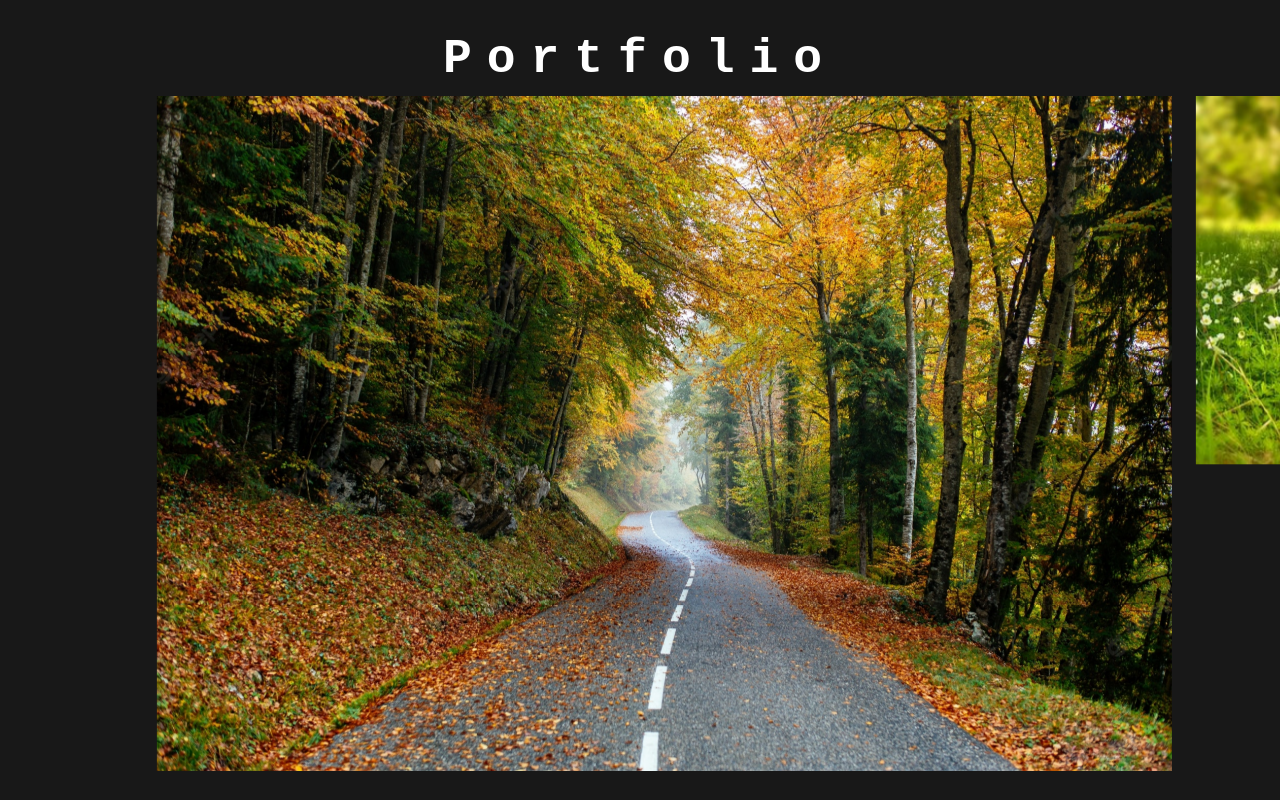
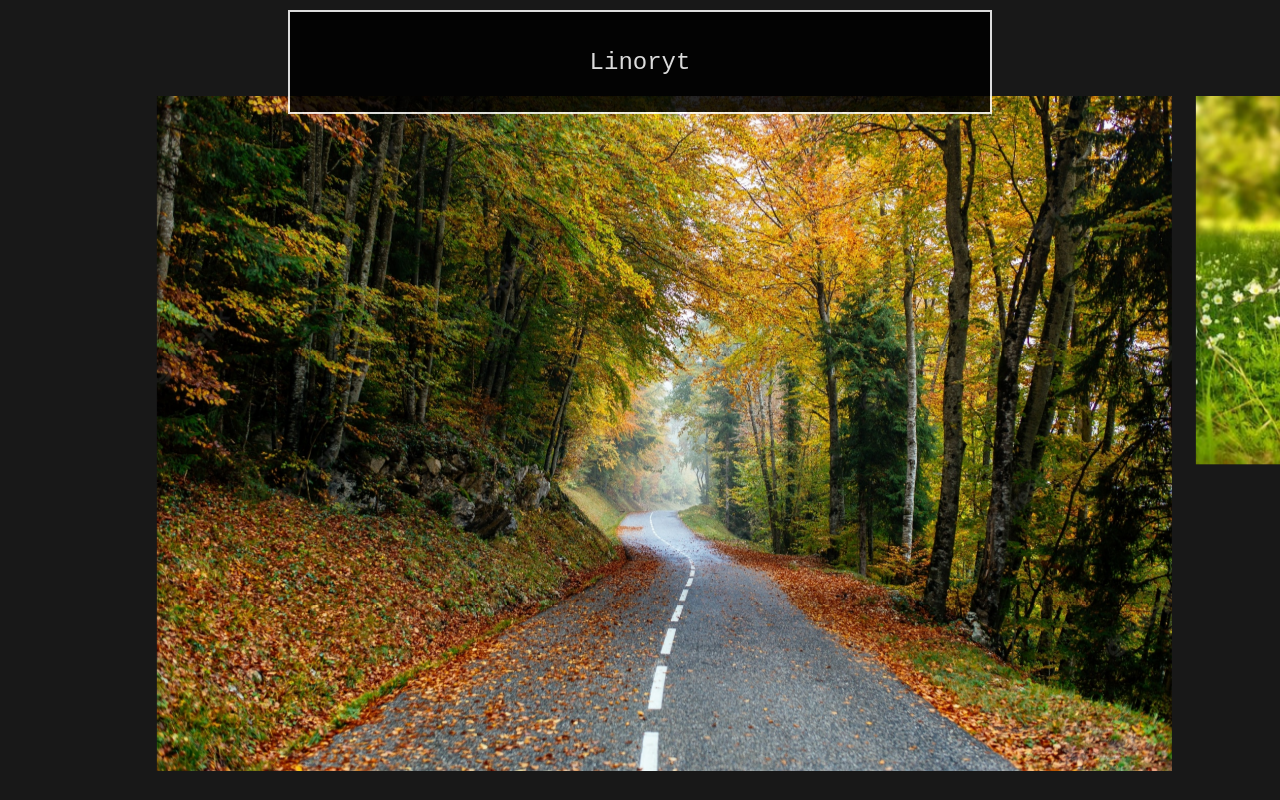
Before and after one commit to dominikpollak/portfolio, a plain HTML site: page index.html in a window 1280 px wide. Both pictures are taken after a click on the picture 677 px from the left and 418 px from the top of the page. Shown: the top 800 px of the page. Drawn offline with Linux system fonts and the light colour scheme; a web font is replaced by a local one.

Commit message:
image labels with opacity transition

```diff
--- a/index.css
+++ b/index.css
@@ -6,13 +6,13 @@ body {
     background-color: rgb(24, 24, 24);
     -moz-user-select: none;
     -webkit-user-select: none;
+    font-family: 'Chivo Mono', monospace;
     user-select: none;
 }
 
 #heading {
     position: absolute;
     margin: 0;
-    font-family: 'Chivo Mono', monospace;
     width: 100%;
     text-align: center;
     color: transparent;
@@ -41,7 +41,6 @@ body {
     -ms-transform: translateX(-50%);
     -o-transform: translateX(-50%);
     font-size: 1.3em;
-    font-family: 'Chivo Mono', monospace;
 }
 
 #counter{
@@ -97,16 +96,42 @@ body {
     -o-transition: 1s;
 }
 #img-label{
+    color: white;
+    font-size: 1.5em;
+    display: flex;
     position: fixed;
     left: 50%;
+    top: 10px;
     transform: translateX(-50%);
+    width: 700px;
+    height: 100px;
+    background-color: black;
+    align-content: center;
+    text-align: center;
+    align-items:center;
+    justify-content:center;
+    border: 2px solid white;
+    filter: opacity(0);
+    z-index: 5;
+    -webkit-filter: opacity(0);
+    transition: 0.3s;
+    -webkit-transition: 0.3s;
+    -moz-transition: 0.3s;
+    -ms-transition: 0.3s;
+    -o-transition: 0.3s;
     -webkit-transform: translateX(-50%);
     -moz-transform: translateX(-50%);
     -ms-transform: translateX(-50%);
     -o-transform: translateX(-50%);
-    width: 200px;
-    height: 80px;
-    background-color: black;
+}
+#img-label.active{
+    transition: 1s;
+    filter: opacity(0.85);
+    -webkit-filter: opacity(0.85);
+    -webkit-transition: 1s;
+    -moz-transition: 1s;
+    -ms-transition: 1s;
+    -o-transition: 1s;
 }
 
 
--- a/index.html
+++ b/index.html
@@ -21,9 +21,9 @@
     </div>
 
     <div id="carousel" data-mouse-down-at="0" data-prev-percentage="0">
-        <img class="image" data-index="1" draggable="false" src="/pictures/1.jpg" alt="dog">
-        <img class="image" data-index="2" draggable="false" src="/pictures/2.jpg" alt="dog">
-        <img class="image" data-index="3" draggable="false" src="/pictures/3.jpg" alt="dog">
+        <img class="image" data-index="1" data-label="Linoryt" draggable="false" src="/pictures/1.jpg" alt="dog">
+        <img class="image" data-index="2" data-label="Slepotisk" draggable="false" src="/pictures/2.jpg" alt="dog">
+        <img class="image" data-index="3" data-label="Navrh coveru na album desku" data-label="Digitalni malba" draggable="false" src="/pictures/3.jpg" alt="dog">
         <img class="image" data-index="4" draggable="false" src="/pictures/4.jpeg" alt="dog">
         <img class="image" data-index="5" draggable="false" src="/pictures/1.jpg" alt="dog">
         <img class="image" data-index="6" draggable="false" src="/pictures/2.jpg" alt="dog">
@@ -47,7 +47,7 @@
         <img class="image" data-index="24" draggable="false" src="/pictures/3.jpg" alt="dog">
         <img class="image" data-index="25" draggable="false" src="/pictures/4.jpeg" alt="dog">
     </div>
-
+    <div id="img-label"></div>
     <div id="counter-wrapper">
         <div id="counter">
             <!-- <span id="counterNum">1</span><span>/25</span> -->
--- a/index.js
+++ b/index.js
@@ -5,6 +5,7 @@ const counterNum = document.getElementsByClassName('counterNum')
 const heading = document.getElementById('heading')
 const images = document.querySelectorAll('.image')
 const viewportWidth = window.innerWidth || document.documentElement.clientWidth;
+const label = document.getElementById('img-label')
 
 
 window.onload = function () {
@@ -34,6 +35,9 @@ window.onmousemove = e => {
 
     if ((parseFloat(carousel.dataset.mouseDownAt) - e.clientX) !== 0) {
 
+        // label.style.display = 'none'
+        label.classList.remove('active')
+        heading.style.display = 'block'
         carousel.classList.remove('minimized')
         counterWrapper.style.color = 'white'
 
@@ -86,9 +90,12 @@ window.onmousemove = e => {
 window.addEventListener('wheel', (e) => {
 
     let isTrackpad = false
-
+    heading.style.display = 'block'
+    label.classList.remove('active')
+    // label.style.display = 'none'
     carousel.classList.remove('minimized')
     counterWrapper.style.color = 'white'
+
     for (const num of counterNum) {
         num.style.color = 'white'
     }
@@ -164,6 +171,9 @@ if (parseFloat(carousel.dataset.mouseDownAt) == 0) {
 
             }
 
+            label.innerText = images[i].dataset.label
+            label.classList.add('active')
+            heading.style.display = 'none'
             counterWrapper.style.color = 'transparent'
             for (const num of counterNum) {
                 num.style.color = 'transparent'
```
